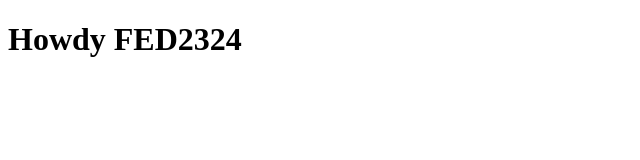
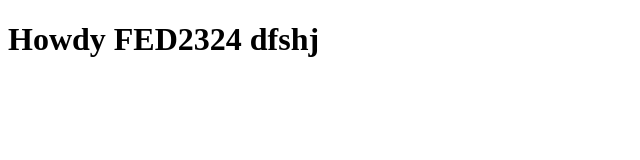
Before and after one commit to SamvanCrimpen123/FED, a plain HTML site: page index.html in a window 1280 px wide. Shown: the whole page, without its empty margins (0-640 px from the left). Drawn offline with Linux system fonts and the light colour scheme.

```diff
--- a/index.html
+++ b/index.html
@@ -13,7 +13,7 @@
 </head>
 
 <body>
-	<h1>Howdy FED2324</h1>
+	<h1>Howdy FED2324 dfshj</h1>
 
 	<script defer src="scripts/script.js"></script>
 </body>
```
Also changed, not shown: 1 other file.
